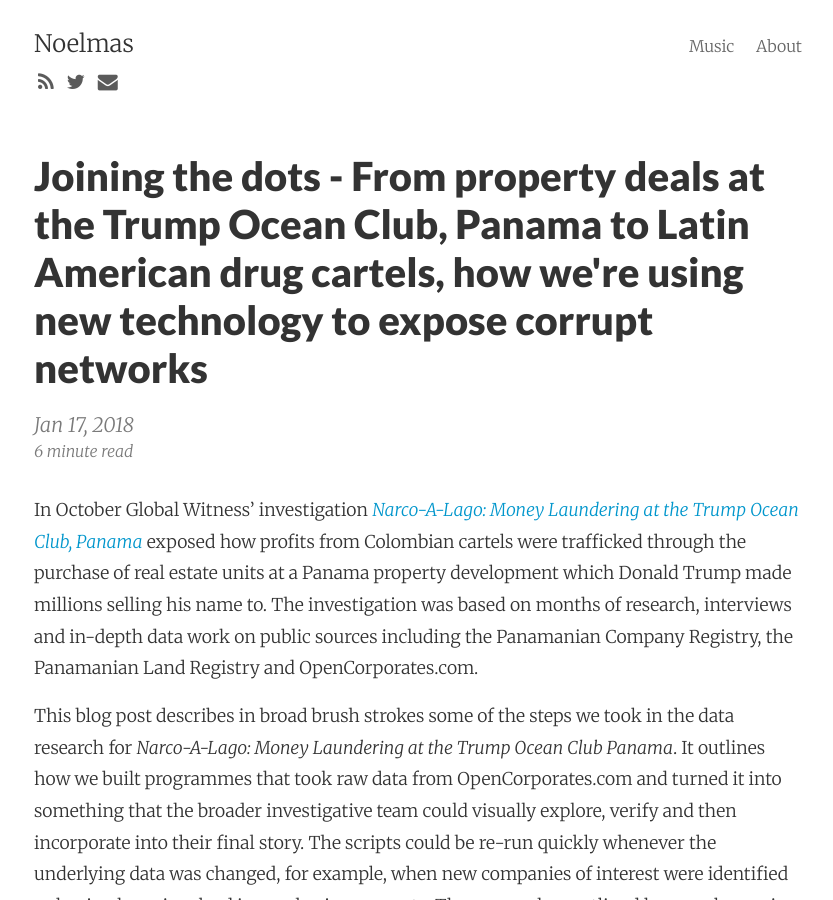
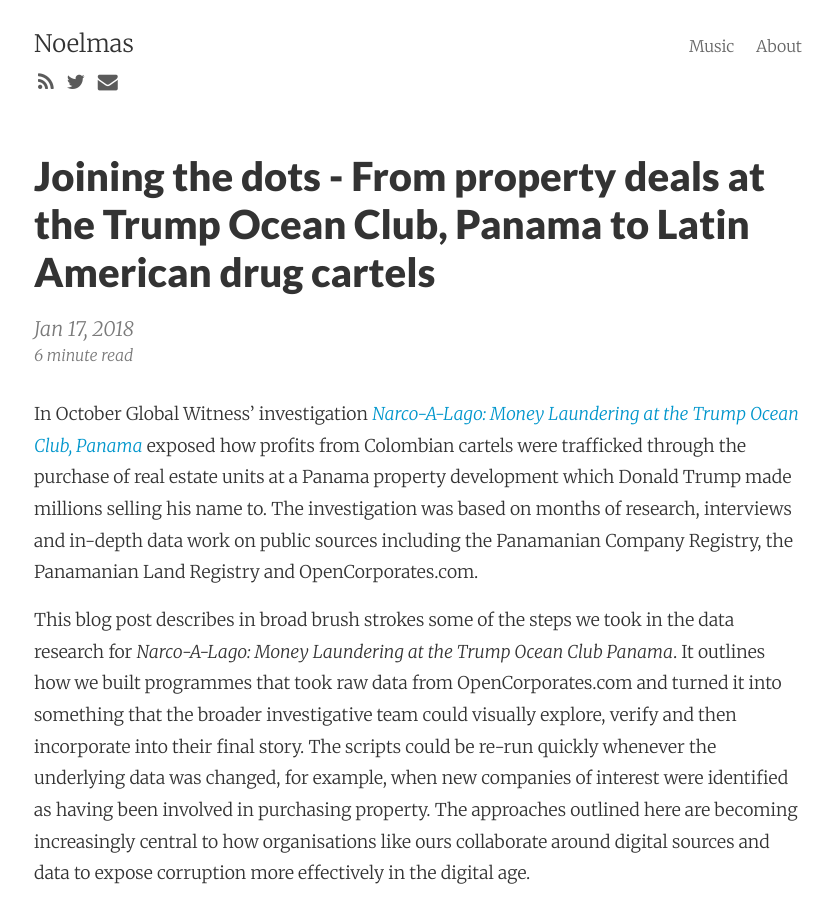
Before and after one commit to pamegeo/blog, a Jekyll site: the page built from _posts/2018-1-17-joining-the-dots.md, in a window 1280 px wide and 900 px high. Shown: the whole window, without its empty margins (222-1055 px from the left). Built offline with Jekyll 4.4.1, drawn with Linux system fonts in a browser that asks for light colours; nearby versions of some CDN libraries.

Commit message:
Shorten title

```diff
--- a/_posts/2018-1-17-joining-the-dots.md
+++ b/_posts/2018-1-17-joining-the-dots.md
@@ -1,6 +1,6 @@
 ---
 layout:     post
-title:      Joining the dots - From property deals at the Trump Ocean Club, Panama to Latin American drug cartels, how we're using new technology to expose corrupt networks
+title:      Joining the dots - From property deals at the Trump Ocean Club, Panama to Latin American drug cartels
 date:       2018-1-17
 summary:	The data journalism behind Narco-A-Lago - Money Laundering at the Trump Ocean Club, Panama
 categories: data-journalism
```
Also changed, not shown: 3 other files.
